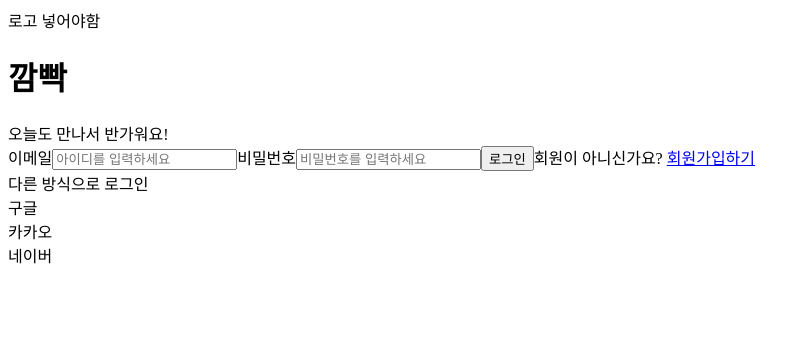
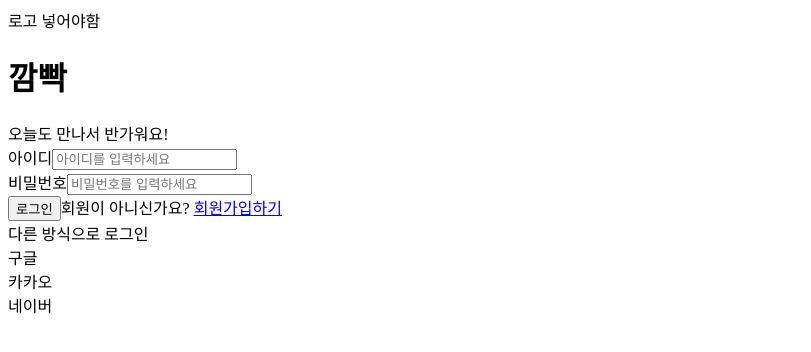
Before and after one commit to jangyonghan/ToDoList-Study, a Next.js app: page /login in a window 1280 px wide. Shown: the top 352 px of the page, without its empty margins (0-811 px from the left). Built offline with nearby package versions, Linux system fonts and the light colour scheme.

Commit message:
fix : login페이지 리팩토링

```diff
--- /dev/null
+++ b/src/components/common/InputField.tsx
@@ -0,0 +1,36 @@
+interface InputFieldProps {
+  id: string;
+  type: string;
+  name: string;
+  title: string;
+  value: string;
+  placeholder: string;
+  onChange: (e: React.ChangeEvent<HTMLInputElement>) => void;
+}
+
+const InputField: React.FC<InputFieldProps> = ({
+  id,
+  type,
+  name,
+  title,
+  value,
+  placeholder,
+  onChange,
+}) => {
+  return (
+    <div>
+      <label htmlFor={id}>{title}</label>
+      <input
+        id={id}
+        type={type}
+        name={name}
+        title={title}
+        value={value}
+        placeholder={placeholder}
+        onChange={onChange}
+      />
+    </div>
+  );
+};
+
+export default InputField;
--- /dev/null
+++ b/src/components/login/LoginForm.tsx
@@ -0,0 +1,63 @@
+import Link from "next/link";
+import { useState } from "react";
+import InputField from "../common/InputField";
+import { validateEmail, validatePassword } from "@/utils/validation";
+
+const LoginForm = () => {
+  const [email, setEmail] = useState<string>("");
+  const [password, setPassword] = useState<string>("");
+  const [emailErr, setEmailErr] = useState<boolean>(false);
+  const [passwordErr, setPasswordErr] = useState<boolean>(false);
+
+  const handleChange = (e: React.ChangeEvent<HTMLInputElement>) => {
+    const { name, value } = e.target;
+    if (name === "email") setEmail(value);
+    if (name === "password") setPassword(value);
+  };
+
+  const handleSubmit = (e: React.FormEvent<HTMLFormElement>) => {
+    e.preventDefault();
+    const isEmailValid = validateEmail(email);
+    const isPasswordValid = validatePassword(password);
+
+    setEmailErr(!isEmailValid);
+    setPasswordErr(!isPasswordValid);
+  };
+
+  return (
+    <form onSubmit={handleSubmit}>
+      <InputField
+        id="email"
+        type="text"
+        name="email"
+        value={email}
+        placeholder="아이디를 입력하세요"
+        onChange={handleChange}
+        title="아이디"
+      />
+      {emailErr && (
+        <span style={{ color: "red" }}>유효하지 않은 이메일입니다.</span>
+      )}
+
+      <InputField
+        id="password"
+        type="password"
+        name="password"
+        value={password}
+        placeholder="비밀번호를 입력하세요"
+        onChange={handleChange}
+        title="비밀번호"
+      />
+      {passwordErr && (
+        <span style={{ color: "red" }}>유효하지 않은 비밀번호입니다.</span>
+      )}
+
+      <button type="submit">로그인</button>
+      <span>
+        회원이 아니신가요? <Link href="/signup">회원가입하기</Link>
+      </span>
+    </form>
+  );
+};
+
+export default LoginForm;
--- a/src/pages/login/index.tsx
+++ b/src/pages/login/index.tsx
@@ -1,4 +1,4 @@
-import Link from "next/link";
+import LoginForm from "@/components/login/LoginForm";
 
 const Login = () => {
   return (
@@ -10,26 +10,7 @@ const Login = () => {
       </header>
 
       <main>
-        <form>
-          <label htmlFor="email">이메일</label>
-          <input
-            id="email"
-            type="text"
-            name="eamil"
-            placeholder="아이디를 입력하세요"
-          />
-          <label htmlFor="password">비밀번호</label>
-          <input
-            id="password"
-            name="password"
-            type="password"
-            placeholder="비밀번호를 입력하세요"
-          />
-          <button>로그인</button>
-          <span>
-            회원이 아니신가요? <Link href={"/signup"}>회원가입하기</Link>
-          </span>
-        </form>
+        <LoginForm />
       </main>
 
       <footer>
--- /dev/null
+++ b/src/utils/validation.tsx
@@ -0,0 +1,22 @@
+export const emailRegEx = /^[A-Za-z0-9._%+-]+@[A-Za-z0-9.-]+\.[A-Za-z]{2,}$/;
+
+export const passwordRegEx =
+  /^(?=.*[A-Za-z])(?=.*\d)(?=.*[@!%#?&])[A-Za-z\d@!%*#?&]{8,16}$/;
+
+/**
+ * 이메일 유효성 검사 함수
+ * @param email - 유효성 검사를 할 이메일 값
+ * @returns {boolean} 유효하면 true, 유효하지 않으면 false
+ */
+export const validateEmail = (email: string): boolean => {
+  return emailRegEx.test(email);
+};
+
+/**
+ * 비밀번호 유효성 검사 함수
+ * @param password - 유효성 검사를 할 비밀번호 값
+ * @returns {boolean} 유효하면 true, 유효하지 않으면 false
+ */
+export const validatePassword = (password: string): boolean => {
+  return passwordRegEx.test(password);
+};
```
